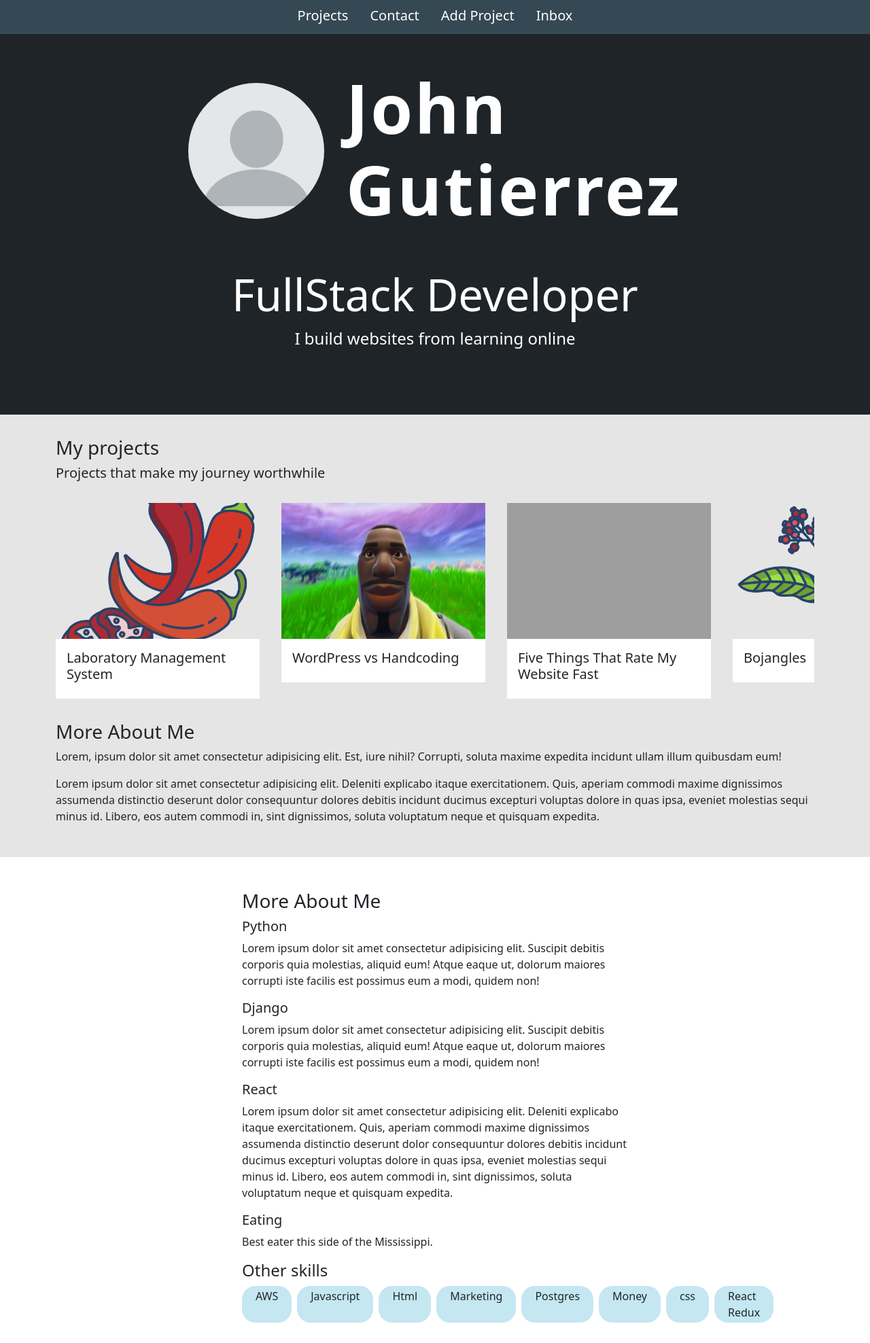
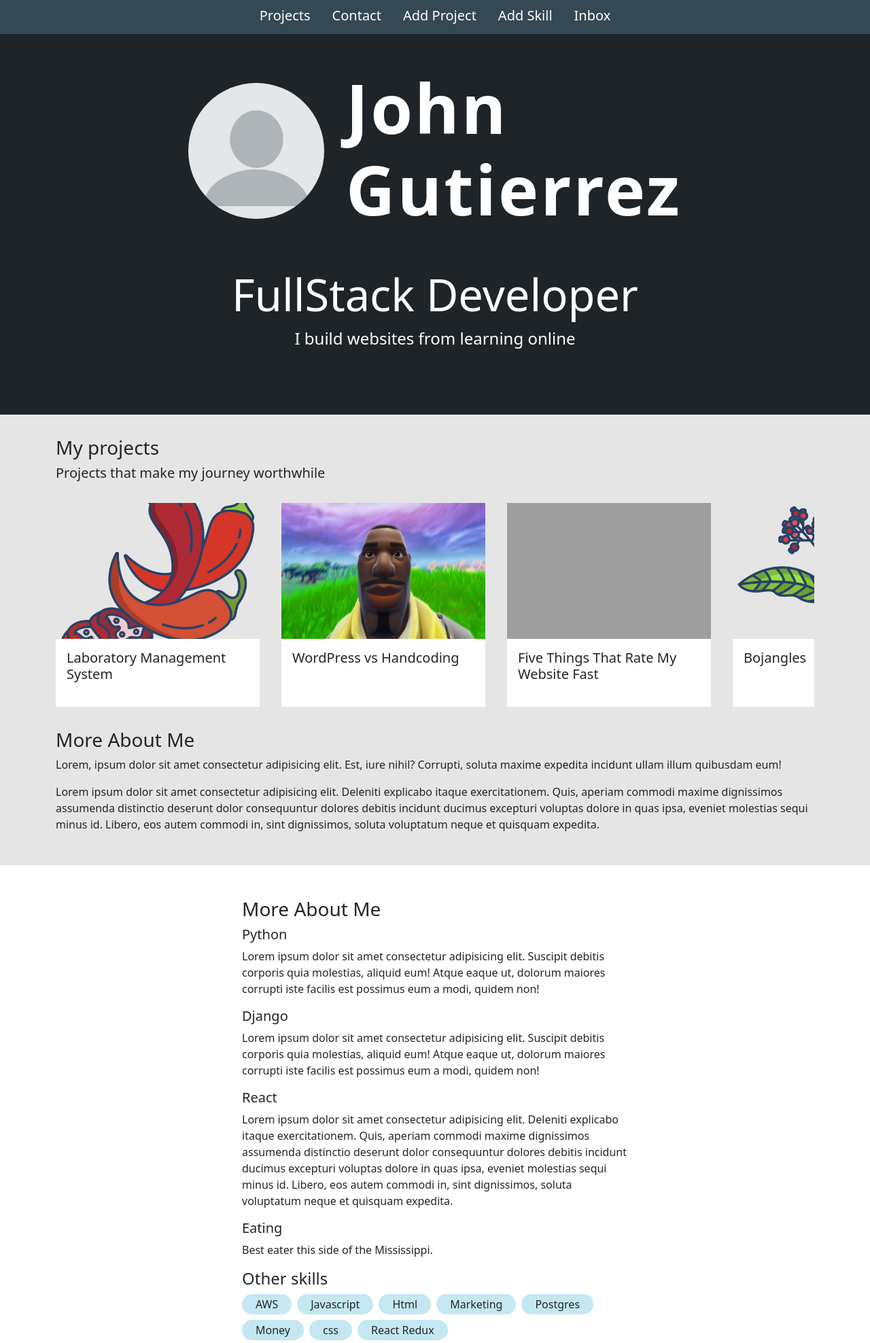
Before and after one commit to JohnG88/my_portfilio, a Django app: page / in a window 1280 px wide. Shown: the top 1976 px of the page at 68% size. Run offline with Django 4.2, Linux system fonts and the light colour scheme; a user stored in the database is signed in; data comes from the database, SQL or seed files in the repository; both versions use the stored data as it was after the commit; some libraries are stand-ins or nearby versions; grey boxes are pictures that could not be loaded.

Commit message:
Added a form and functionality to add skills

```diff
--- a/base/forms.py
+++ b/base/forms.py
@@ -1,5 +1,5 @@
 from django.forms import ModelForm
-from .models import Project, Message
+from .models import Project, Message, Skill
 
 class ProjectForm(ModelForm):
     class Meta:
@@ -25,3 +25,14 @@ class MessageForm(ModelForm):
         self.fields['email'].widget.attrs.update({'class': 'form-control'})
         self.fields['subject'].widget.attrs.update({'class': 'form-control'})
         self.fields['body'].widget.attrs.update({'class': 'form-control'})
+
+class SkillForm(ModelForm):
+    class Meta:
+        model = Skill
+        fields = '__all__'
+        exclude = ['is_read']
+
+    def __init__(self, *args, **kwargs):
+        super(SkillForm, self).__init__(*args, **kwargs)
+        self.fields['title'].widget.attrs.update({'class': 'form-control'})
+        self.fields['body'].widget.attrs.update({'class': 'form-control'})
--- a/base/templates/base/navbar.html
+++ b/base/templates/base/navbar.html
@@ -12,6 +12,9 @@
         <a class="nav-link" href="{% url 'add-project' %}">
             Add Project
         </a>
+        <a class="nav-link" href="{% url 'add-skill' %}">
+            Add Skill
+        </a>
         <a class="nav-link" href="{% url 'inbox' %}">
             Inbox
         </a>
--- a/base/urls.py
+++ b/base/urls.py
@@ -8,4 +8,5 @@ urlpatterns = [
     path('edit-project/<str:pk>/', views.editProject, name='edit-project'),
     path('inbox/', views.inboxPage, name='inbox'),
     path('message/<str:pk>/', views.messagePage, name='message'),
+    path('add-skill/', views.addSkill, name='add-skill'),
 ]
--- a/base/views.py
+++ b/base/views.py
@@ -1,6 +1,6 @@
 from django.shortcuts import render, redirect
 from .models import Project, Skill, Message
-from .forms import ProjectForm, MessageForm
+from .forms import ProjectForm, MessageForm, SkillForm
 
 from django.contrib import messages
 
@@ -87,3 +87,16 @@ def messagePage(request, pk):
 
     context = {'message': message}
     return render(request, 'base/message.html', context)
+
+def addSkill(request):
+    form = SkillForm()
+
+    if request.method == 'POST':
+        form = SkillForm(request.POST)
+        if form.is_valid():
+            form.save()
+            messages.success(request, 'Your skill was successfully sent.')
+            return redirect('home')
+
+    context = {'form': form}
+    return render(request, 'base/skill_form.html', context)
--- a/static/styles/main.css
+++ b/static/styles/main.css
@@ -119,6 +119,7 @@ body {
 .project-body {
     background-color: #fff;
     padding: 1em;
+    min-height: 100px;
 }
 
 .skills-container {
@@ -134,6 +135,7 @@ body {
 
 .other-skills-wrapper {
     display: flex;
+    flex-wrap: wrap;
     gap: 0.5em;
 }
 
```
Also changed, not shown: base/templates/base/skill_form.html (added, +19 -0 lines), db.sqlite3.
